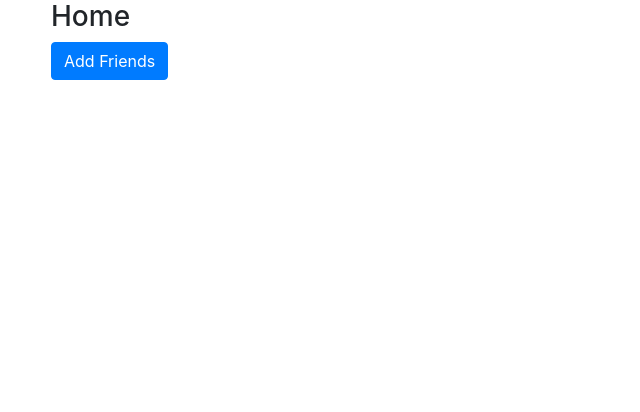
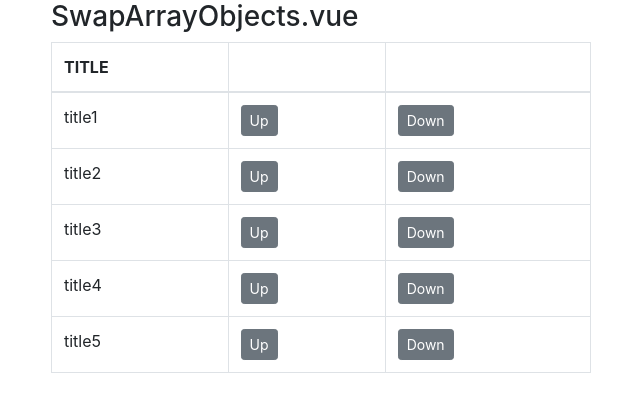
Before and after one commit to UniquelySimilar/vue-sandbox, a Vue app: page / in a window 1280 px wide. Shown: the top 412 px of the page, without its empty margins (34-674 px from the left). Built offline with nearby package versions, Linux system fonts and the light colour scheme.

Commit message:
stackoverflow swap array objects

```diff
--- a/src/App.vue
+++ b/src/App.vue
@@ -1,16 +1,16 @@
 <template>
   <div id="app" class="container">
-    <home />
+    <swap-array-objects />
   </div>
 </template>
 
 <script>
-  import Home from '@/components/stackoverflow/multistep-form/Home'
+  import SwapArrayObjects from '@/components/stackoverflow/swap-array-objects/SwapArrayObjects'
 
   export default {
     name: 'App',
     components: {
-      Home
+      SwapArrayObjects
     },
     data() {
       return {
--- /dev/null
+++ b/src/components/stackoverflow/swap-array-objects/SwapArrayObjects.vue
@@ -0,0 +1,85 @@
+<template>
+  <div class="swap-array-objects">
+    <h3>SwapArrayObjects.vue</h3>
+    <div class="row">
+      <div class="col-md-6">
+        <table class="table table-bordered">
+          <thead>
+            <tr>
+              <th>TITLE</th>
+              <th>&nbsp;</th>
+              <th>&nbsp;</th>
+            </tr>
+          </thead>
+          <tbody>
+            <tr v-for="(item, index) in items" :key="index">
+              <td>{{ item.title }}</td>
+              <td>
+                <button class="btn btn-secondary btn-sm" @click="moveUp(index)">Up</button>
+              </td>
+              <td>
+                <button class="btn btn-secondary btn-sm" @click="moveDown(index)">Down</button>
+              </td>
+            </tr>
+          </tbody>
+        </table>
+      </div>
+    </div>
+  </div>
+</template>
+
+<script>
+  export default {
+    data() {
+      return {
+        items: [
+          {
+            title: 'title1'
+          },
+          {
+            title: 'title2'
+          },
+          {
+            title: 'title3'
+          },
+          {
+            title: 'title4'
+          },
+          {
+            title: 'title5'
+          }
+        ]
+      }
+    },
+    methods: {
+      moveUp(index) {
+        if (index === 0) {
+          return;
+        }
+
+        let priorIndex = index - 1;
+
+        let itemCopy = {...this.items[index]};
+        let priorItemCopy = {...this.items[priorIndex]};
+
+        // Swap array position with prior element
+        this.$set(this.items, priorIndex, itemCopy);
+        this.$set(this.items, index, priorItemCopy);
+      },
+      moveDown(index) {
+        if (index === this.items.length - 1) {
+          return;
+        }
+
+        let subsequentIndex = index + 1;
+
+        let itemCopy = {...this.items[index]};
+        let subsequentItemCopy = {...this.items[subsequentIndex]};
+
+        // Swap array positions with subsequent element
+        this.$set(this.items, subsequentIndex, itemCopy);
+        this.$set(this.items, index, subsequentItemCopy);
+      }
+    }
+  }
+</script>
```
